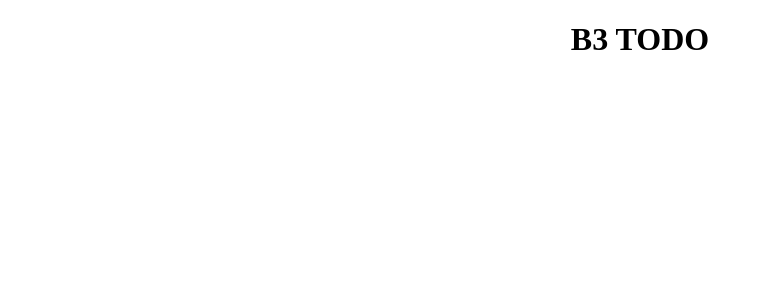
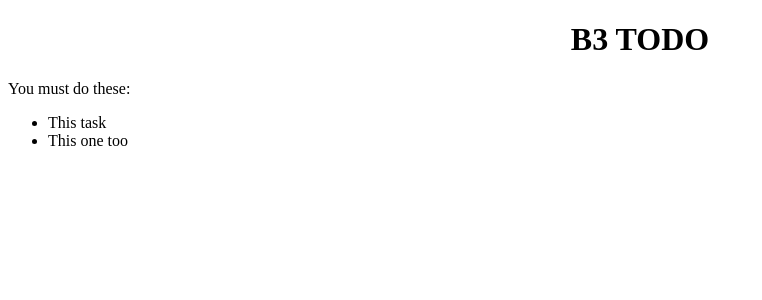
Before and after one commit to GWartelle/b3-todo-2024, a Vue app in the folder client/: page / in a window 1280 px wide. Shown: the top 300 px of the page, without its empty margins (0-762 px from the left). Built offline with nearby package versions, Linux system fonts and the light colour scheme.

Commit message:
Create task list

```diff
--- a/client/src/App.vue
+++ b/client/src/App.vue
@@ -2,6 +2,11 @@
 
 <template>
   <h1>B3 TODO</h1>
+  <p>You must do these:</p>
+  <ul>
+    <li>This task</li>
+    <li>This one too</li>
+  </ul>
 </template>
 
 <style scoped>
```
